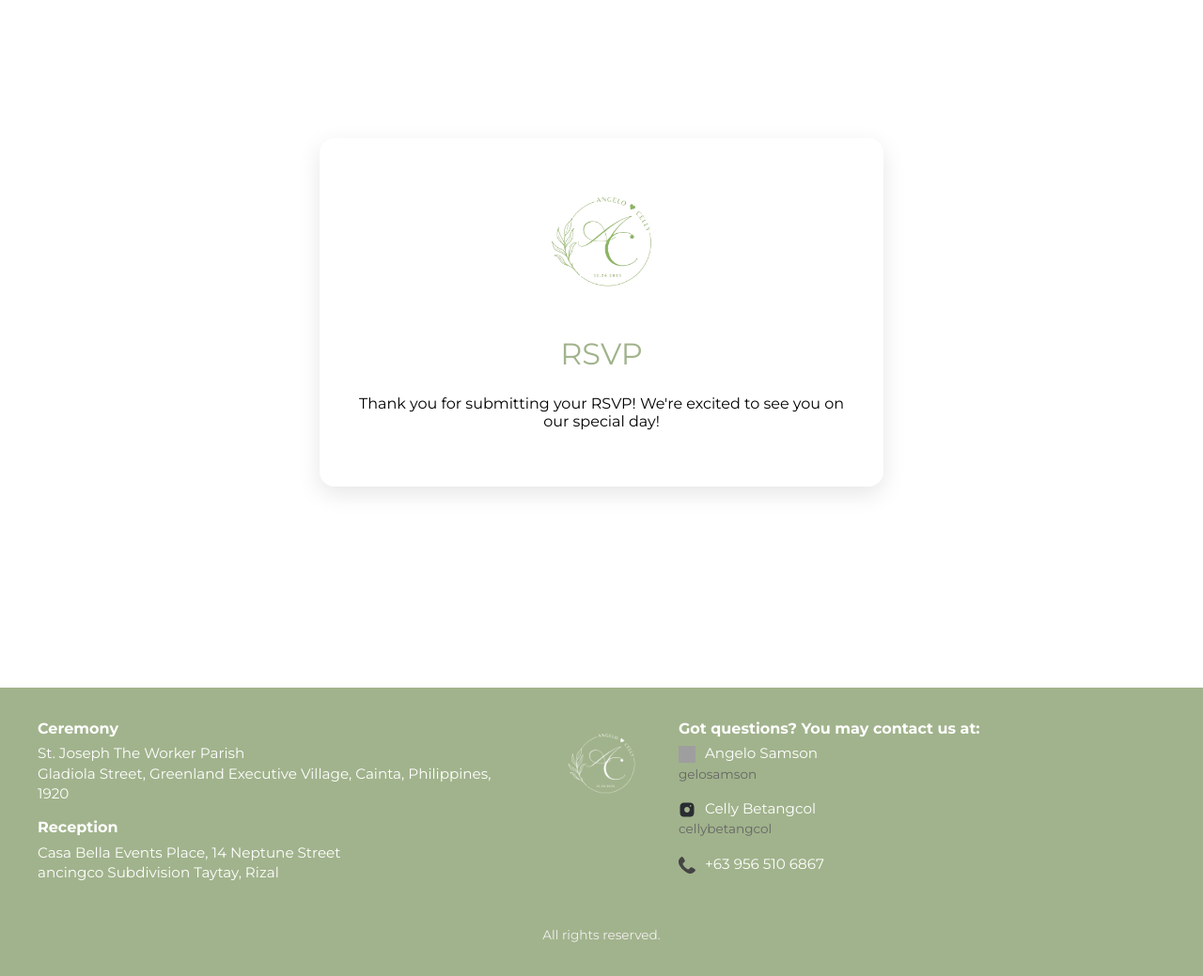
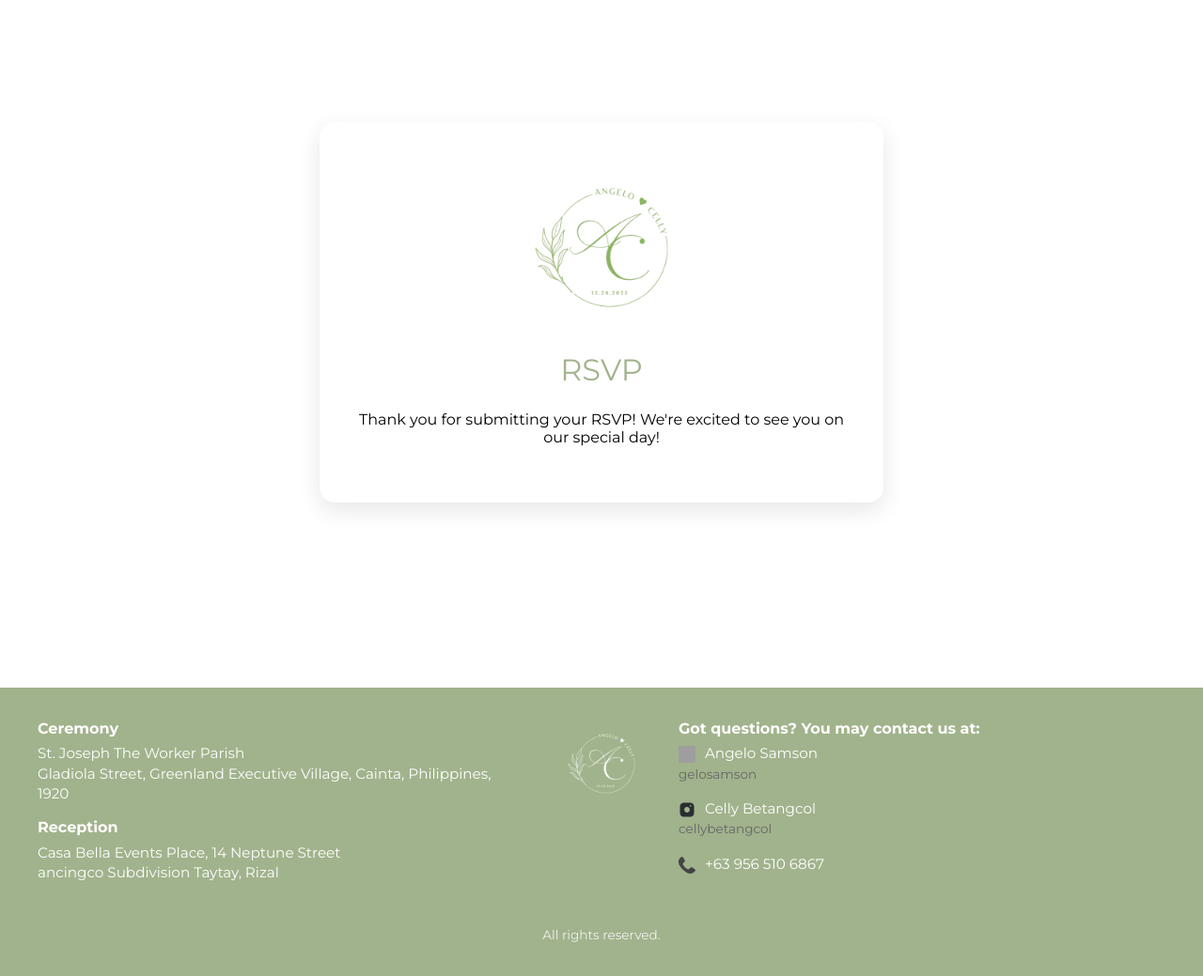
Before and after one commit to gelo29/wedding-website-rsvp, a Django app: page /accept in a window 1280 px wide. Shown: the part 148-1187 px from the top of the page at 94% size. Run offline with Django 5.2, Linux system fonts and the light colour scheme; grey boxes are pictures that could not be loaded.

Commit message:
edit logo in rsvp form

```diff
--- a/wedding_event/wedding_rsvp/static/wedding_rsvp/style.css
+++ b/wedding_event/wedding_rsvp/static/wedding_rsvp/style.css
@@ -1138,7 +1138,7 @@ input[type="radio"] {
     font-size: 1.4rem;
   }
   .login-logo {
-    max-width: 150px;
+    max-width: 300px;
   }
   /* RSVP FORM */
   .rsvp-box {
--- a/wedding_event/wedding_rsvp/templates/wedding_rsvp/base.html
+++ b/wedding_event/wedding_rsvp/templates/wedding_rsvp/base.html
@@ -6,7 +6,7 @@
     <title>Wedding Page</title>
     {% load static %}
 
-    <link rel="stylesheet" href="{% static 'wedding_rsvp/style.css' %}?v=1.0" />
+    <link rel="stylesheet" href="{% static 'wedding_rsvp/style.css' %}?v=2.0" />
     <link rel="preconnect" href="https://fonts.googleapis.com" />
     <link rel="preconnect" href="https://fonts.gstatic.com" crossorigin />
     <link
--- a/wedding_event/wedding_rsvp/templates/wedding_rsvp/rsvp.html
+++ b/wedding_event/wedding_rsvp/templates/wedding_rsvp/rsvp.html
@@ -6,7 +6,7 @@
     <img
       src="{% static 'wedding_rsvp/images/logo_sage.png' %}"
       alt="Wedding Logo"
-      class="rsvp-logo"
+      class="login-logo"
     />
     <h2>RSVP</h2>
     <form method="POST" action="{% url 'wedding_rsvp:rsvp' names %}">
--- a/wedding_event/wedding_rsvp/templates/wedding_rsvp/rsvp_accepted.html
+++ b/wedding_event/wedding_rsvp/templates/wedding_rsvp/rsvp_accepted.html
@@ -6,7 +6,7 @@
     <img
       src="{% static 'wedding_rsvp/images/logo_sage.png' %}"
       alt="Wedding Logo"
-      class="rsvp-logo"
+      class="login-logo"
     />
     <h2 class="rsvp-confirm">RSVP</h2>
     <div class="rsvp-info">
--- a/wedding_event/wedding_rsvp/templates/wedding_rsvp/rsvp_declined.html
+++ b/wedding_event/wedding_rsvp/templates/wedding_rsvp/rsvp_declined.html
@@ -6,7 +6,7 @@
     <img
       src="{% static 'wedding_rsvp/images/logo_sage.png' %}"
       alt="Wedding Logo"
-      class="rsvp-logo"
+      class="login-logo"
     />
     <h2 class="rsvp-confirm">RSVP</h2>
     <div class="rsvp-info">
```
Also changed, not shown: 1 other file.
